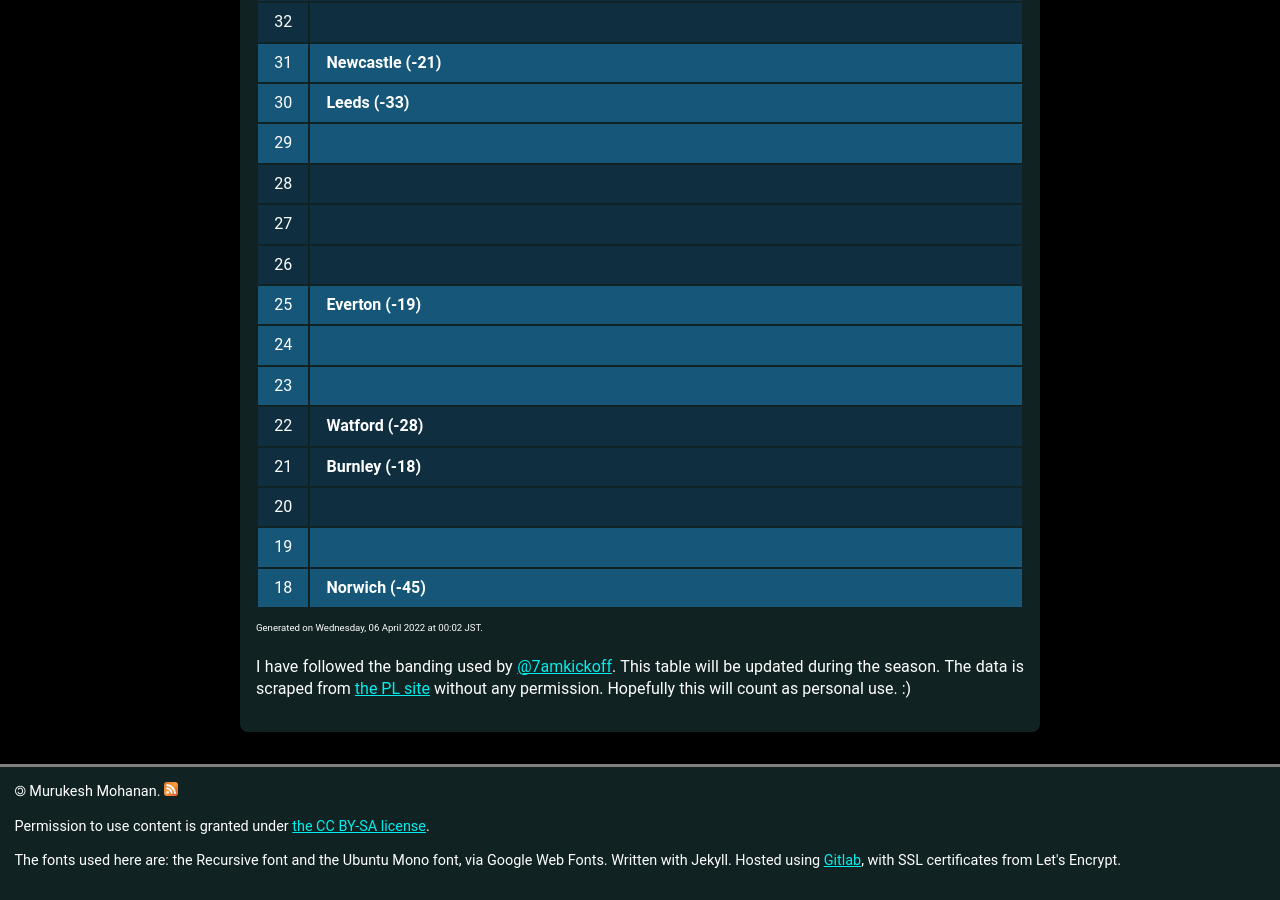
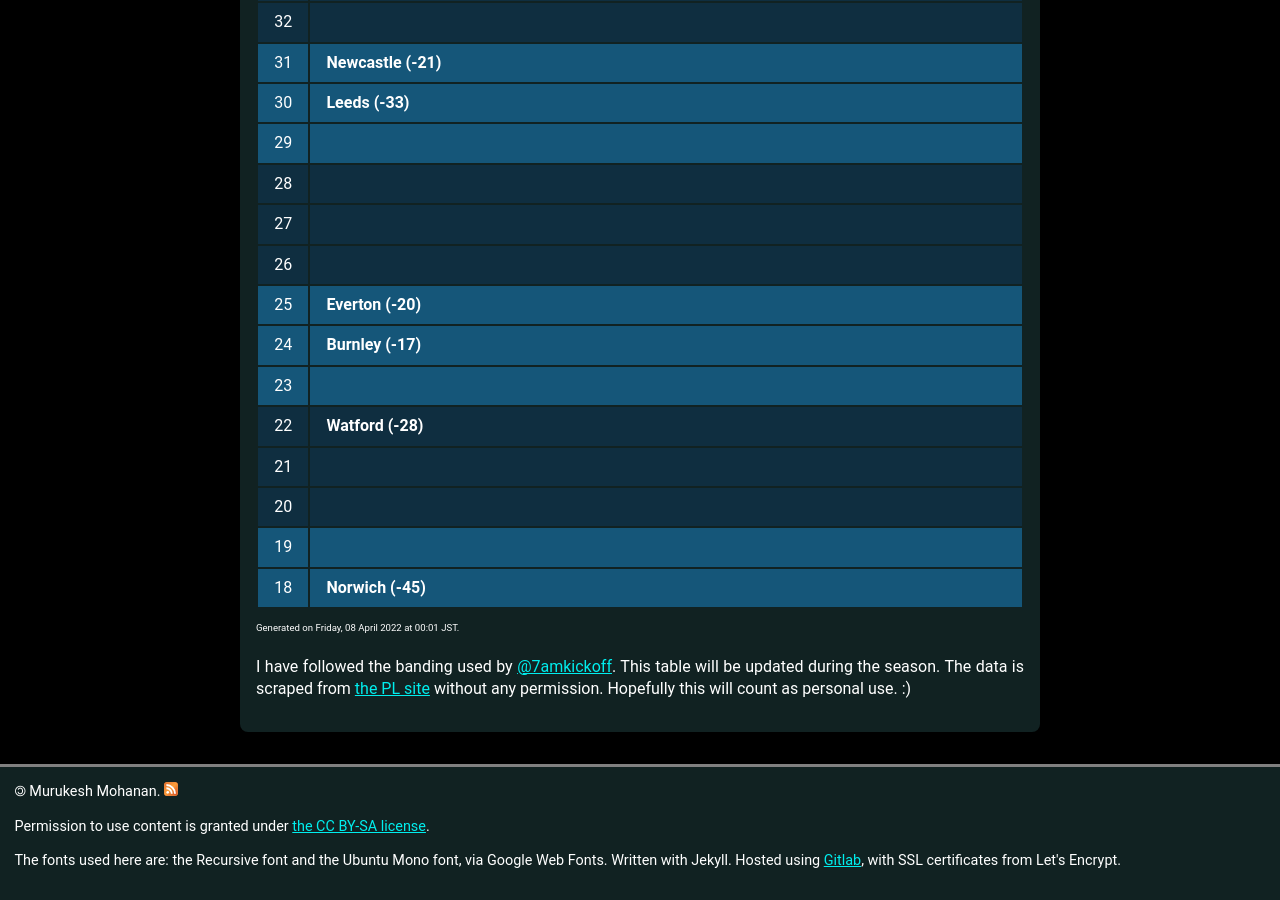
Before and after one commit to muru/muru.github.io, a Jekyll site: the page built from resources.md, in a window 1280 px wide and 900 px high, scrolled down 3139 px. Built offline with Jekyll 4.4.1, drawn with Linux system fonts in a browser that asks for light colours; some web fonts are replaced.

Commit message:
updated cann-table: Fri  8 Apr 00:01:51 JST 2022

```diff
--- a/cann-table.html
+++ b/cann-table.html
@@ -259,12 +259,13 @@
 	<tr class="cann-row-1">
 		<td class="cann-point"> 25 </td>
 		<td class="cann-clubs">
-			<span class="club-name"> Everton (-19) </span>
+			<span class="club-name"> Everton (-20) </span>
 		</td>
  	</tr>
 	<tr class="cann-row-1">
 		<td class="cann-point"> 24 </td>
 		<td class="cann-clubs">
+			<span class="club-name"> Burnley (-17) </span>
 		</td>
  	</tr>
 	<tr class="cann-row-1">
@@ -281,7 +282,6 @@
 	<tr class="cann-row-2">
 		<td class="cann-point"> 21 </td>
 		<td class="cann-clubs">
-			<span class="club-name"> Burnley (-18) </span>
 		</td>
  	</tr>
 	<tr class="cann-row-2">
@@ -301,4 +301,4 @@
 		</td>
  	</tr>
 </table>
-<span id="cann-gen-note"> Generated on  Wednesday, 06 April 2022 at 00:02 JST. </span>
+<span id="cann-gen-note"> Generated on  Friday, 08 April 2022 at 00:01 JST. </span>
```
